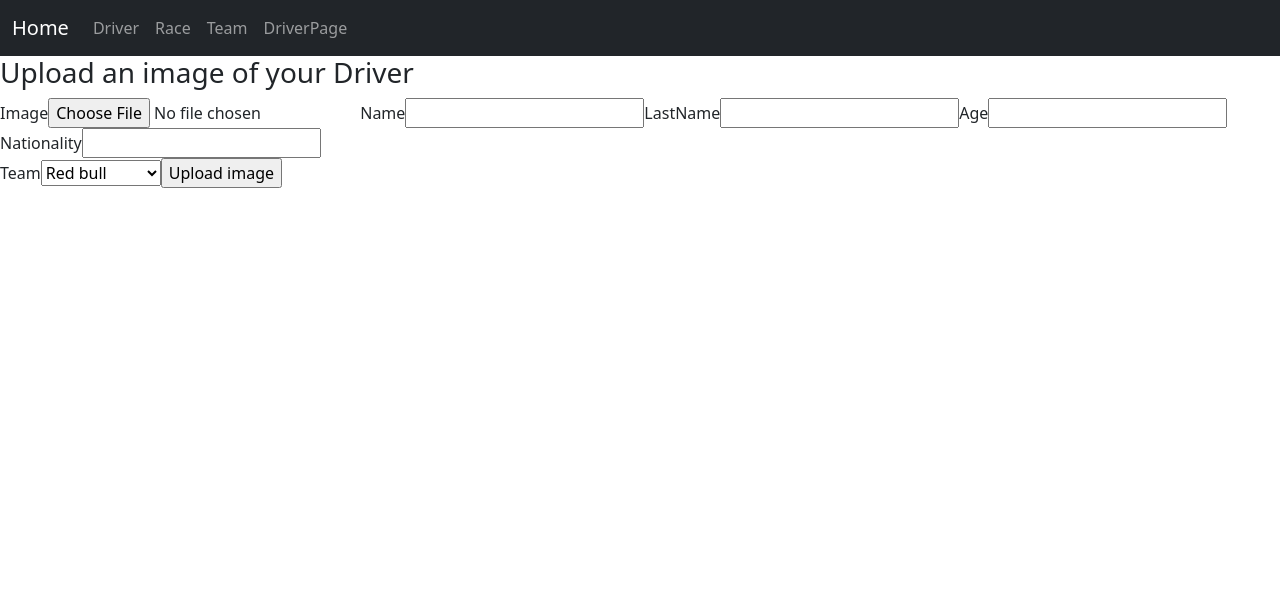
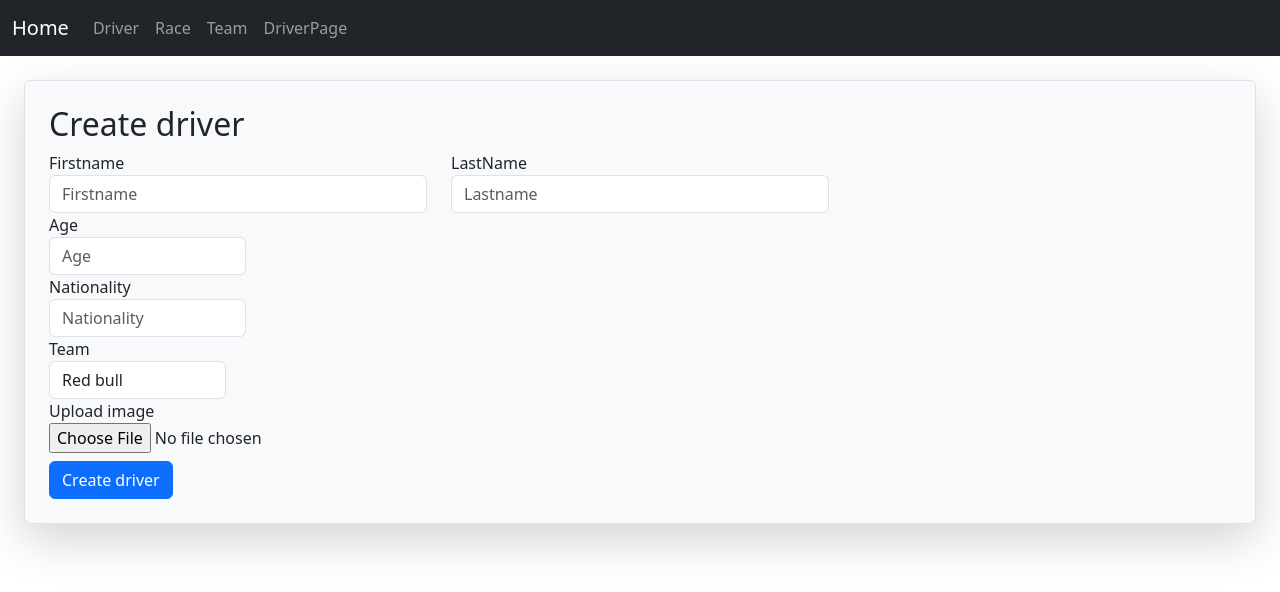
Before and after one commit to eliasWolden/DS3101-webutvikling-eksamen, a React (Vite) app in the folder formula1/: page /CreateDriverPage in a window 1280 px wide. Shown: the top 592 px of the page. Built offline with nearby package versions, Linux system fonts and the light colour scheme; no server answers.

Commit message:
laget bootstrap for create driver

```diff
--- a/formula1/src/components/CRUD/Driver/CreateDriver.jsx
+++ b/formula1/src/components/CRUD/Driver/CreateDriver.jsx
@@ -1,5 +1,6 @@
 import React, { useState } from 'react';
 import ImageService from '../../../services/ImageService';
+import bootstrap from 'bootstrap/dist/css/bootstrap.css';
 
 const CreateDriver = () => {
   const [image, setImage] = useState(null);
@@ -46,28 +47,69 @@ const CreateDriver = () => {
   };
 
   return (
-    <section>
-      <h3>Upload an image of your Driver</h3>
+<form class="bg-light p-4 m-4 border rounded shadow-lg">
+<h2>Create driver</h2>
 
-      <label>Image</label>
-      <input type="file" onChange={setDriverImage} />
+<div className='row'>
+  <div className='form-group col-md-4'>
+    <label htmlFor="exampleFormControlInput1">Firstname</label>
+    <input
+      type="text"
+      className='form-control'
+      id='exampleFormControlInput1'
+      placeholder='Firstname'
+      value={name}
+      onChange={(e) => setName(e.target.value)}
+    />
+  </div>
 
-      <label>Name</label>
-      <input type="text" value={name} onChange={(e) => setName(e.target.value)} />
+  <div className='form-group col-md-4'>
+    <label htmlFor='exampleControlinput2'>LastName</label>
+    <input
+      type="text"
+      className='form-control'
+      id='exampleFormControlInput2'
+      placeholder='Lastname'
+      value={lastName}
+      onChange={(e) => setLastName(e.target.value)}
+    />
+  </div>
+</div>
 
-      <label>LastName</label>
-      <input type="text" value={lastName} onChange={(e) => setLastName(e.target.value)} />
+<div className='form-group col-md-2'>
+  <label htmlFor='exampleControlinput3'>Age</label>
+  <input
+    type="text"
+    className='form-control'
+    id='exampleFormControlInput3'
+    placeholder='Age'
+    value={age}
+    onChange={(e) => setAge(e.target.value)}
+  />
+</div>
 
-      <label>Age</label>
-      <input type="text" value={age} onChange={(e) => setAge(e.target.value)} />
+<div className='form-group col-md-2'>
+  <label htmlFor='exampleControlinput4'>Nationality</label>
+  <input
+    type="text"
+    className='form-control'
+    id='exampleFormControlInput4'
+    placeholder='Nationality'
+    value={nationality}
+    onChange={(e) => setNationality(e.target.value)}
+  />
+</div>
 
-      <label>Nationality</label>
-      <input type="text" value={nationality} onChange={(e) => setNationality(e.target.value)} />
+<div className='row'>
+  <div className='form-group col-md-2'>
+    <label htmlFor="exampleFormControlSelect1">Team</label>
+    <select
+      className='form-control'
+      id='exampleFormControlSelect1'
+      value={team}
+      onChange={(e) => setTeam(e.target.value)}
+    >
 
-      <br />
-
-      <label>Team</label>
-      <select value={team} onChange={(e) => setTeam(e.target.value)}>
   <option value="1">Red bull</option>
   <option value="2">Mercedes</option>
   <option value="3">Ferrari</option>
@@ -79,8 +121,30 @@ const CreateDriver = () => {
   <option value="9">Alfa Romeo</option>
   <option value="10">Haas F1</option>
     </select>
-      <input type="button" onClick={uploadImage} value="Upload image" />
-    </section>
+  </div>
+</div>
+
+<div className='row'>
+  <div className='form-group col-md-4 mb-2'>
+    <label htmlFor="exampleFormControlFile1">Upload image</label>
+    <div className="custom-file">
+      <input
+        type="file"
+        className='custom-file-input'
+        id='exampleFormControlFile1'
+        onChange={setDriverImage}
+      />
+    </div>
+  </div>
+</div>
+
+<div className='row'>
+  <div className='form-group col-md-4'>
+    <input type="submit" className='btn btn-primary' onClick={uploadImage} value="Create driver" />
+  </div>
+</div>
+
+</form>
   );
 }
 
```
Lines whose indentation alone changed are shown as unchanged.
